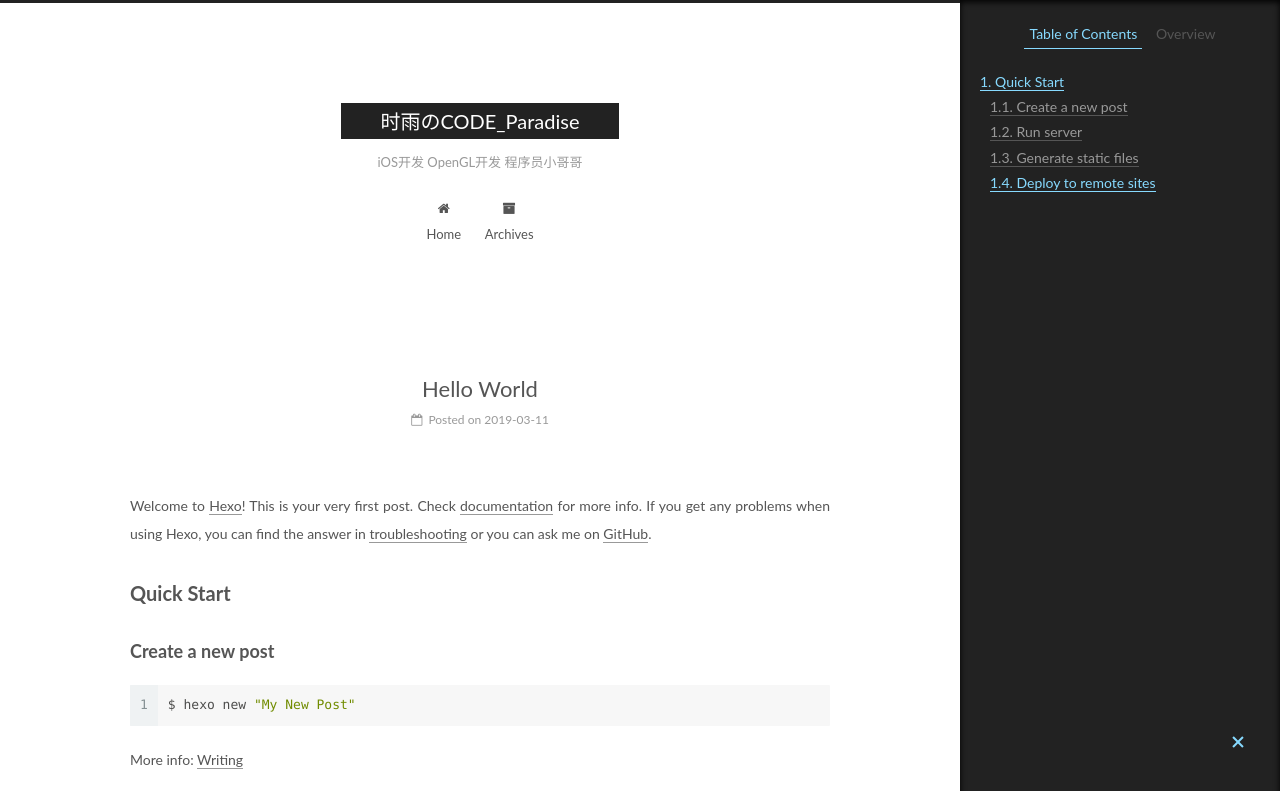
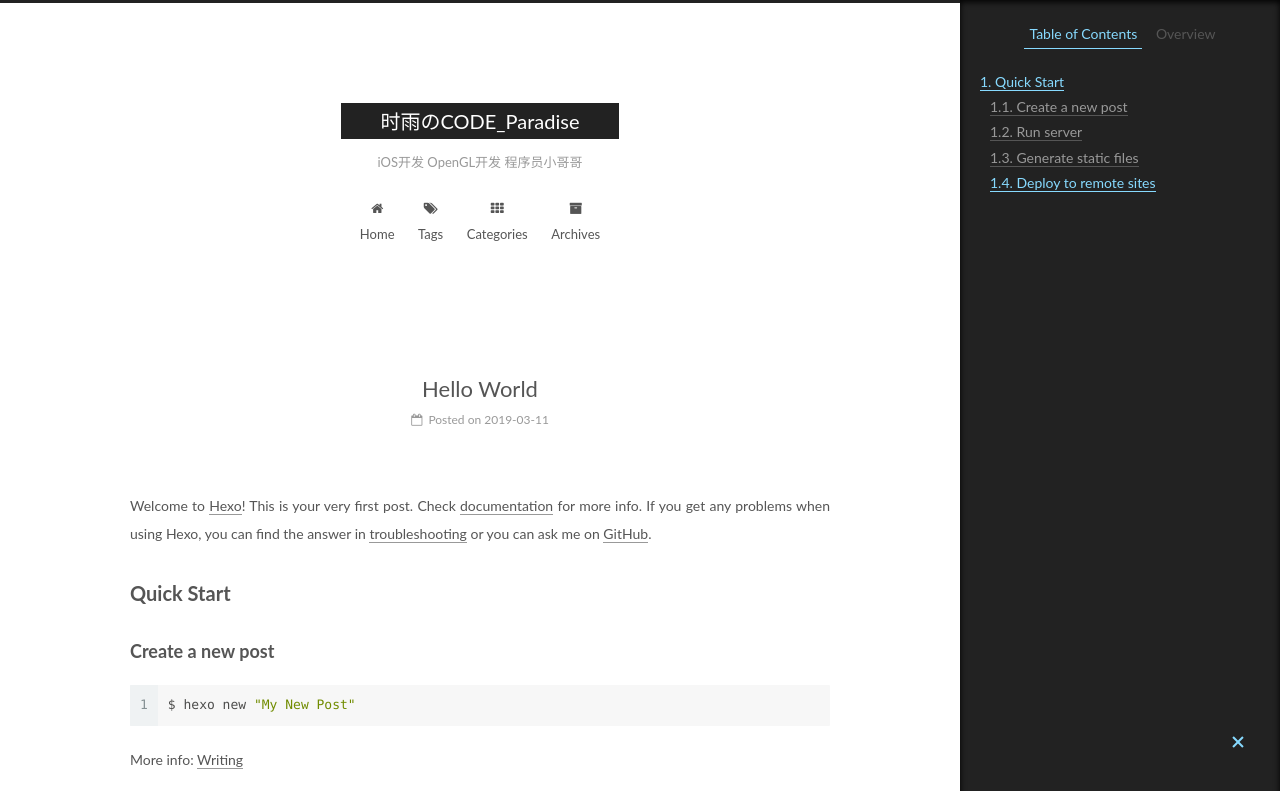
Before and after one commit to YuHan-L/YuHan-L.github.io, a plain HTML site: page 2019/03/11/hello-world/index.html in a window 1280 px wide. Shown: the top 791 px of the page. Drawn offline with Linux system fonts and the light colour scheme.

Commit message:
Site updated: 2019-03-11 10:33:34

```diff
--- a/2019/03/11/hello-world/index.html
+++ b/2019/03/11/hello-world/index.html
@@ -186,6 +186,26 @@
               <i class="menu-item-icon fa fa-fw fa-home"></i> <br>
 
             Home
+          </a>
+        </li>
+
+
+        <li class="menu-item menu-item-tags">
+          <a href="/tags/" rel="section">
+
+              <i class="menu-item-icon fa fa-fw fa-tags"></i> <br>
+
+            Tags
+          </a>
+        </li>
+
+
+        <li class="menu-item menu-item-categories">
+          <a href="/categories/" rel="section">
+
+              <i class="menu-item-icon fa fa-fw fa-th"></i> <br>
+
+            Categories
           </a>
         </li>
 
--- a/css/main.css
+++ b/css/main.css
@@ -1822,7 +1822,7 @@
   width: 4px;
   height: 4px;
   border-radius: 50%;
-  background: #81e949;
+  background: #0162ec;
 }
 .links-of-blogroll {
   font-size: 13px;
```
Also changed, not shown: archives/2019/03/index.html (+20 -0 lines), archives/2019/index.html (+20 -0 lines), archives/index.html (+20 -0 lines), index.html (+20 -0 lines).
